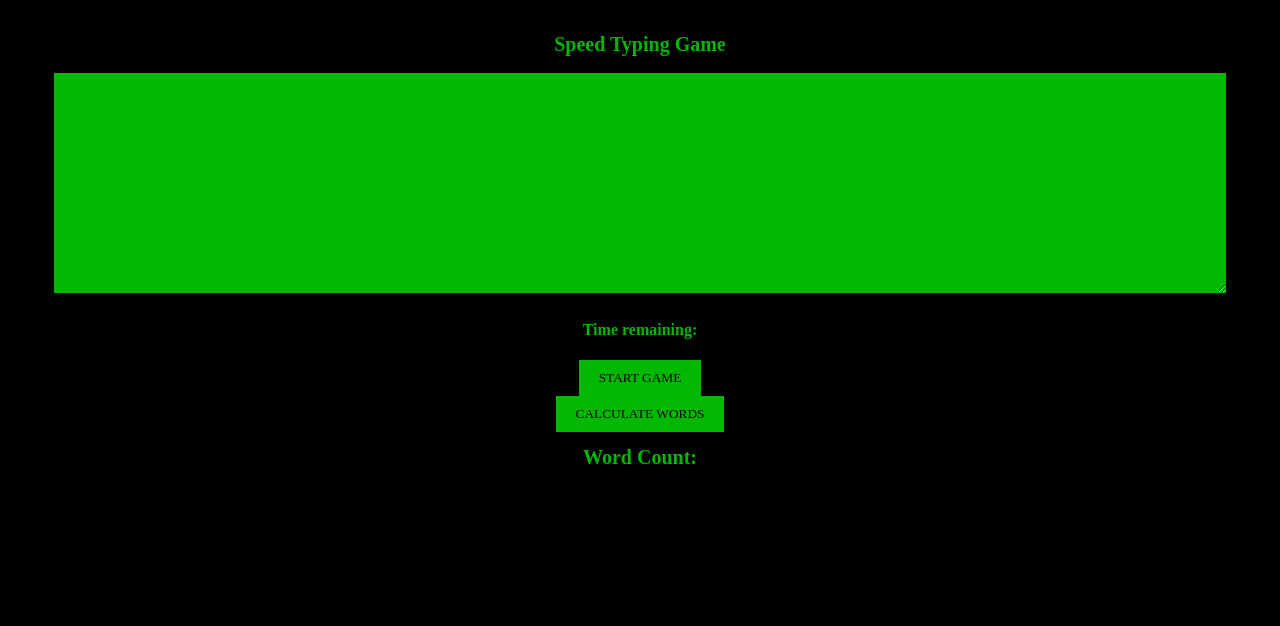
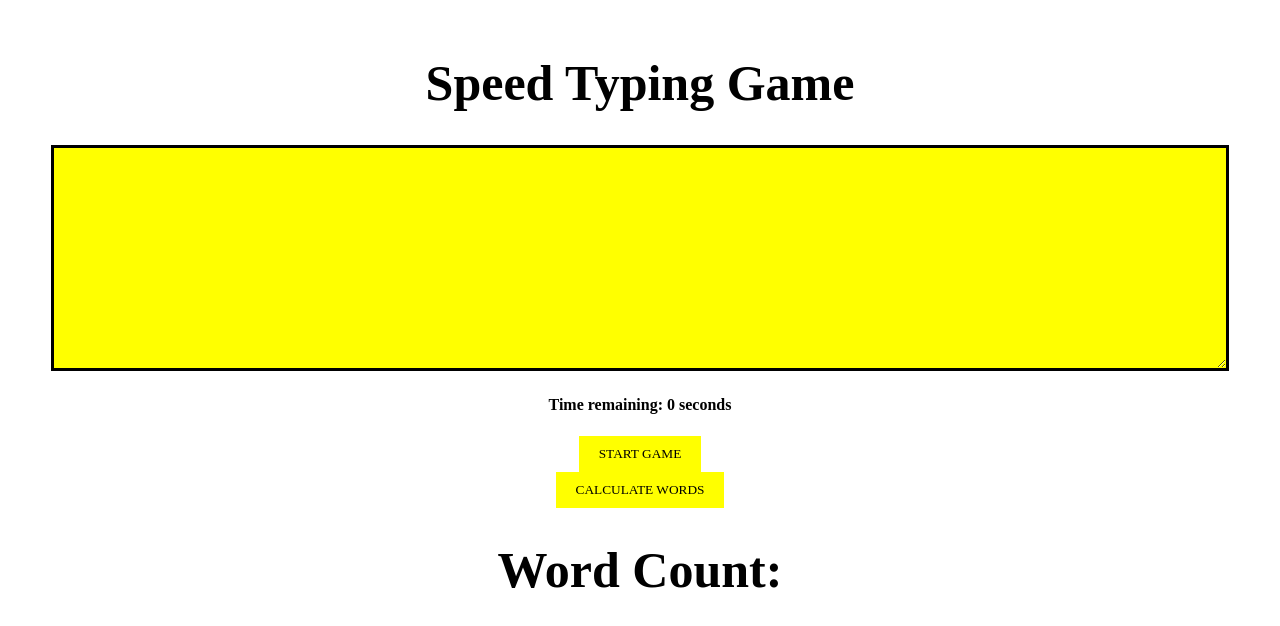
Before and after one commit to suarez9093/reactSpeedTyingGame, a React (Create React App) app: page / in a window 1280 px wide. Shown: the top 626 px of the page. Built offline with nearby package versions, Linux system fonts and the light colour scheme.

Commit message:
added functional timer

```diff
--- a/src/App.js
+++ b/src/App.js
@@ -1,16 +1,16 @@
-import React, { Fragment, useState } from "react";
+import React, { Fragment, useState, useEffect } from "react";
 
 /**
  * Challenge:
  *
- * Create a function to calculate the number of separate words in the `text` state
- * For now, just console.log the word count when the button gets clicked to test it out.
+ * 1. Create state to hold the current value of the countdown timer.
+ *    Display this time in the "Time Remaining" header
  */
 
 function App() {
 
   const [text, setText] = useState();
-  const [words, setWords] = useState();
+  const [timer, setTimer] = useState(5);
 
   function handleChange(e) {
     const { value } = e.target;
@@ -24,11 +24,15 @@ function App() {
     return filteredWords.length
   }
 
-  // console.log("calculateWords: ",calculateWords())
 
-  console.log("words: ", words)
+  useEffect(() => {
+    if(timer !== 0){
+      setTimeout(() => {
+        setTimer(timeRemaining => timeRemaining - 1);
+      }, 1000)
+    }
+  }, [timer])
 
-  console.log(text)
   return (
     <Fragment>
       <h1>Speed Typing Game</h1>
@@ -36,7 +40,7 @@ function App() {
         value={text}
         onChange={handleChange}
       />
-      <h4>Time remaining: </h4>
+      <h4>Time remaining: {timer} seconds </h4>
       <button >Start Game</button>
       <button onClick={() => console.log(calculateWordCount(text))}>calculate words</button>
       <h1>Word Count: </h1>
--- a/src/style.css
+++ b/src/style.css
@@ -1,40 +1,41 @@
 html, body {
-    background: black;
-    color: #00b800;
+    background: white;
+    color: black;
     margin:0;
     padding: 0;
     padding-top: 10px;
-    font-family: 'Press Start 2P', cursive;
+    font-family: "Times New Roman", Times, serif;
     text-align: center;
 }
 
 body {
-    font-weight: 400;
+    font-weight: 500;
 }
 
 button {
-    font-family: 'Press Start 2P', cursive;
+    font-family: "Times New Roman", Times, serif;
     display: block;
     margin: 0 auto;
-    border: none;
+    border: black;
     background: #a80020;
-    background: #00b800;
+    background: yellow;
     padding: 10px 20px;
     text-transform: uppercase;
 }
 
 h1 {
-    font-size: 20px;
+    font-size: 50px;
     text-align:center;
 }
 
 textarea {
-    font-family: 'Press Start 2P', cursive;
+    font-family: "Times New Roman", Times, serif;
     border: 3px solid black;
     width: 90%;
     margin: 0 auto;
     outline: none;
     height: 200px;
-    background: #00b800;
+    background: yellow;
     padding: 10px;
+    font-size: large;
 }
```
